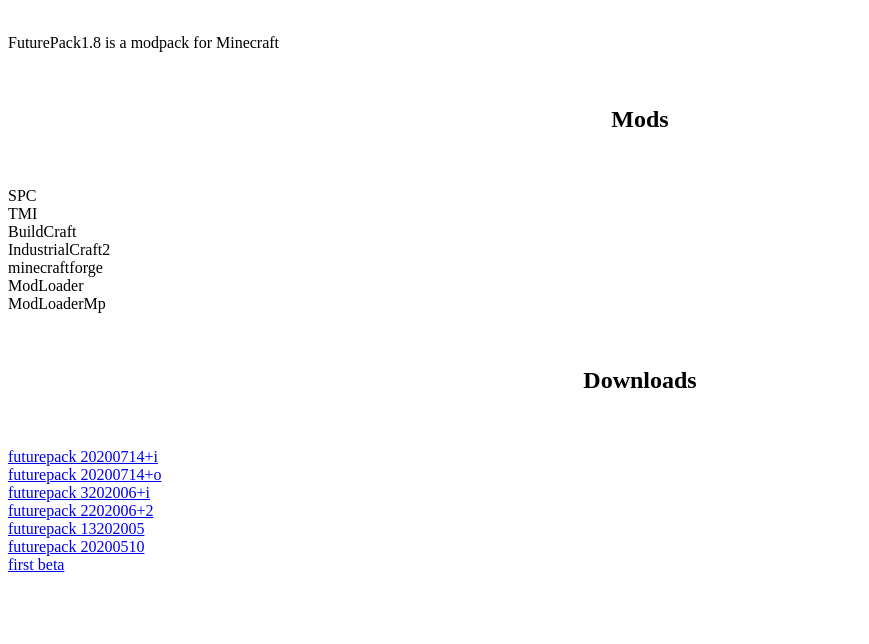
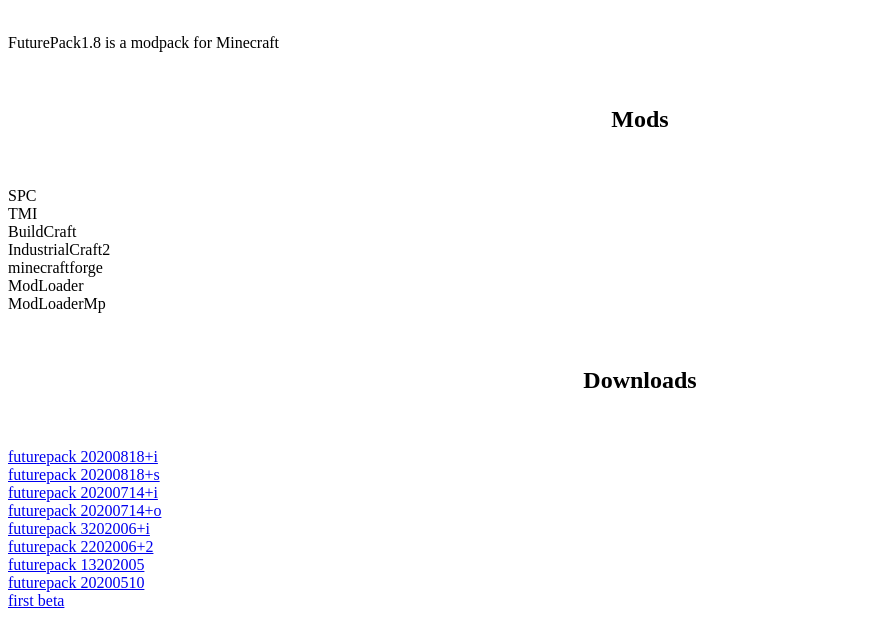
Before and after one commit to glowiak/futurepack1.8, a plain HTML site: page index.html in a window 1280 px wide. Shown: the part 66-710 px from the top of the page, without its empty margins (0-869 px from the left). Drawn offline with Linux system fonts and the light colour scheme.

Commit message:
added v20200818+s and +i

```diff
--- a/index.html
+++ b/index.html
@@ -28,6 +28,10 @@ ModLoaderMp
 <center><h2>Downloads</h2></center>
 <br>
 <p>
+<a href=https://github.com/glowiak/futurepack1.8/releases/download/20200818%2B%24all-Jii/futurepack1.8-20200818+i.exe>futurepack 20200818+i</a>
+<br>
+<a href=https://github.com/glowiak/futurepack1.8/releases/download/20200818%2B%24all-Jii/FuturePack1.8-20200818+s.zip>futurepack 20200818+s</a>
+<br>
 <a href=https://github.com/glowiak/futurepack1.8/releases/download/20200714%2Bi-Jii/futurepack-20200714+i.exe>futurepack 20200714+i</a>
 <br>
 <a href=https://github.com/glowiak/futurepack1.8/releases/download/20200714%2Bo-Jii/FPack1.8-20200714+o.zip>futurepack 20200714+o</a>
```
